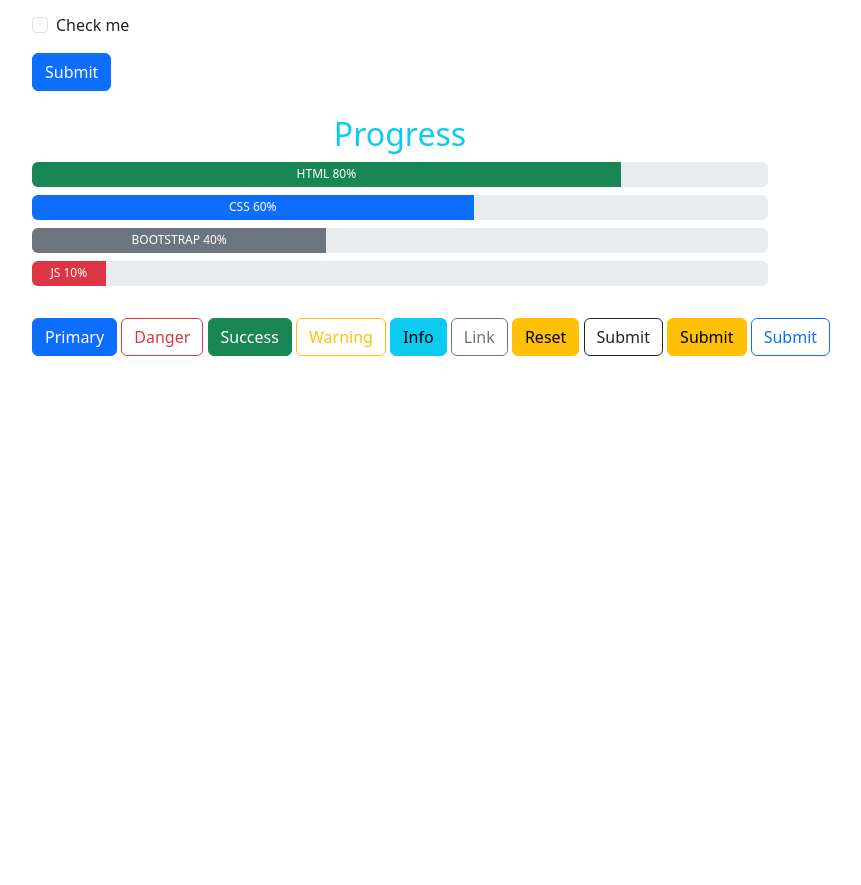
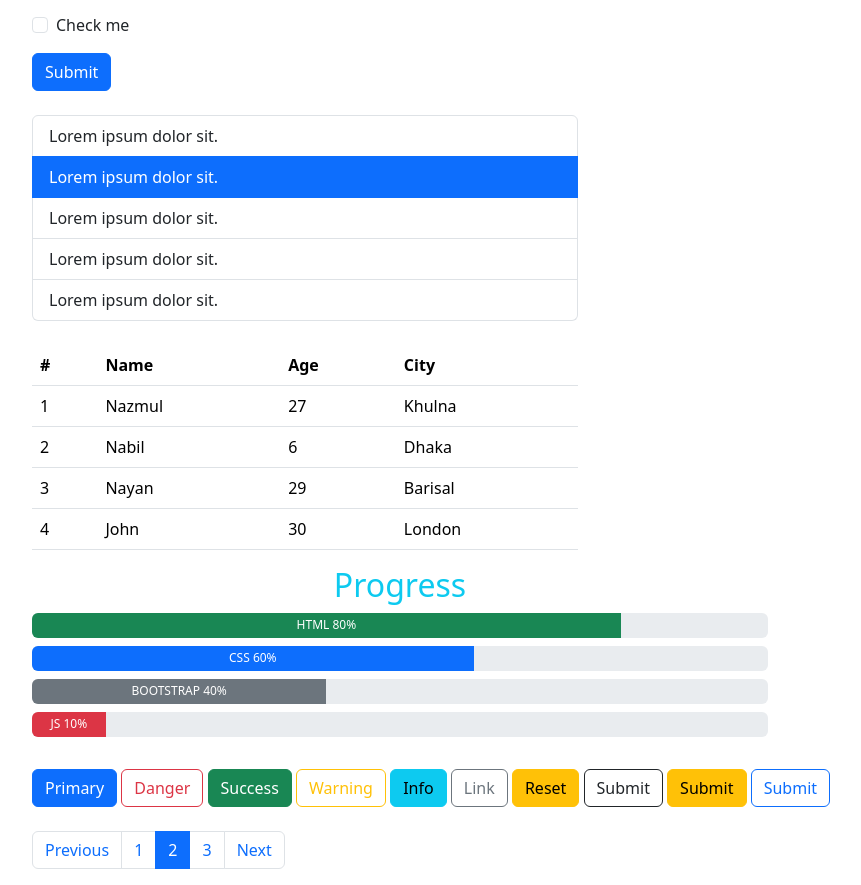
Before and after one commit to nazmulcode/second-exam---Ostad, a plain HTML site: page index.html in a window 1280 px wide. Shown: the part 768-1653 px from the top of the page, without its empty margins (50-911 px from the left). Before the commit the page ends 1124 px from the top, so only its background shows below. Drawn offline with Linux system fonts and the light colour scheme.

Commit message:
Update index.html

```diff
--- a/index.html
+++ b/index.html
@@ -116,6 +116,68 @@
     </div>
   </div>
 
+  <!-- list -->
+  <div class="container mb-4">
+    <div class="row">
+      <div class="col-6">
+        <ul class="list-group">
+          <li class="list-group-item">Lorem ipsum dolor sit.</li>
+          <li class="list-group-item active">Lorem ipsum dolor sit.</li>
+          <li class="list-group-item">Lorem ipsum dolor sit.</li>
+          <li class="list-group-item">Lorem ipsum dolor sit.</li>
+          <li class="list-group-item">Lorem ipsum dolor sit.</li>
+        </ul>
+      </div>
+    </div>
+  </div>
+
+  <!-- table -->
+  <div class="container">
+    <div class="row">
+      <div class="col-6">
+        <table class="table table-hover">
+          <thead>
+            <tr>
+              <th>#</th>
+              <th>Name</th>
+              <th>Age</th>
+              <th>City</th>
+            </tr>
+          </thead>
+          <tbody>
+            <tr>
+              <td>1</td>
+              <td>Nazmul</td>
+              <td>27</td>
+              <td>Khulna</td>
+            </tr>
+            <tr>
+              <td>2</td>
+              <td>Nabil</td>
+              <td>6</td>
+              <td>Dhaka</td>
+            </tr>
+            <tr>
+              <td>3</td>
+              <td>Nayan</td>
+              <td>29</td>
+              <td>Barisal</td>
+            </tr>
+            <tr>
+              <td>4</td>
+              <td>John</td>
+              <td>30</td>
+              <td>London</td>
+            </tr>
+
+          </tbody>
+        </table>
+      </div>
+    </div>
+  </div>
+
+
+
   <!-- Progress bar -->
   <div class="container mb-4">
     <div class="row">
@@ -152,7 +214,7 @@
   </div>
 
   <!-- button -->
-  <div class="container">
+  <div class="container mb-4">
     <div class="row">
       <div class="col-10">
         <button class="btn btn-primary">Primary</button>
@@ -169,7 +231,21 @@
     </div>
   </div>
 
-  <!--  -->
+  <!-- Pagination -->
+  <div class="container">
+    <div class="row">
+      <div class="col-6">
+        <ul class="pagination">
+          <li class="page-item"><a class="page-link" href="">Previous</a></li>
+          <li class="page-item"><a class="page-link" href="">1</a></li>
+          <li class="page-item"><a class="page-link active" href="">2</a></li>
+          <li class="page-item"><a class="page-link" href="">3</a></li>
+          <li class="page-item"><a class="page-link" href="">Next</a></li>
+
+        </ul>
+      </div>
+    </div>
+  </div>
 
 
 
```
